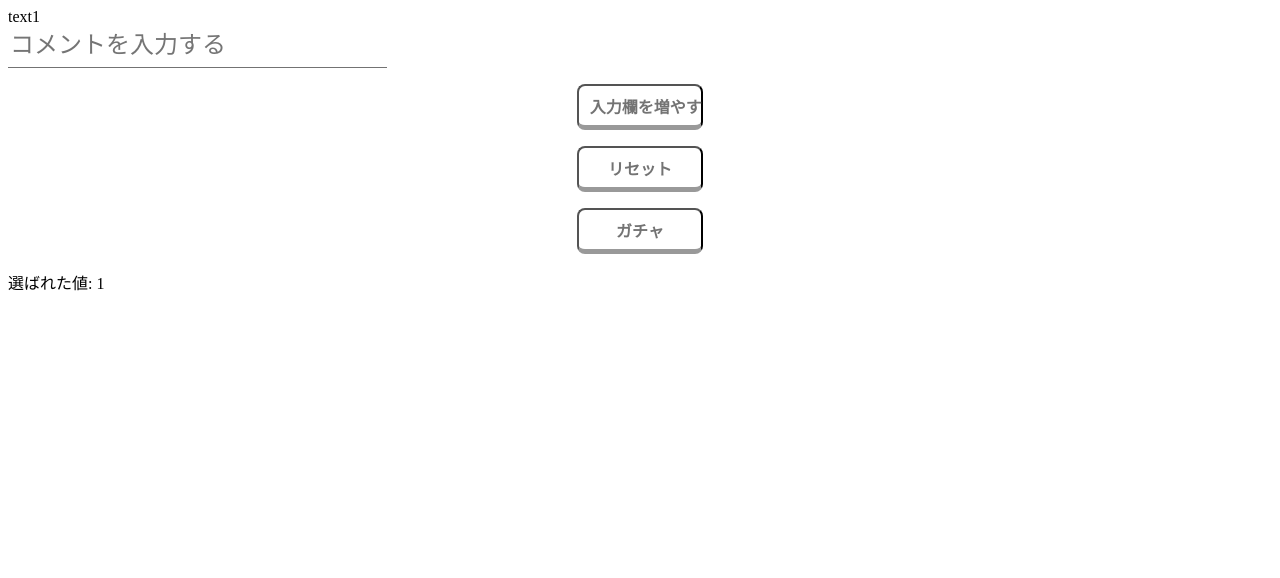
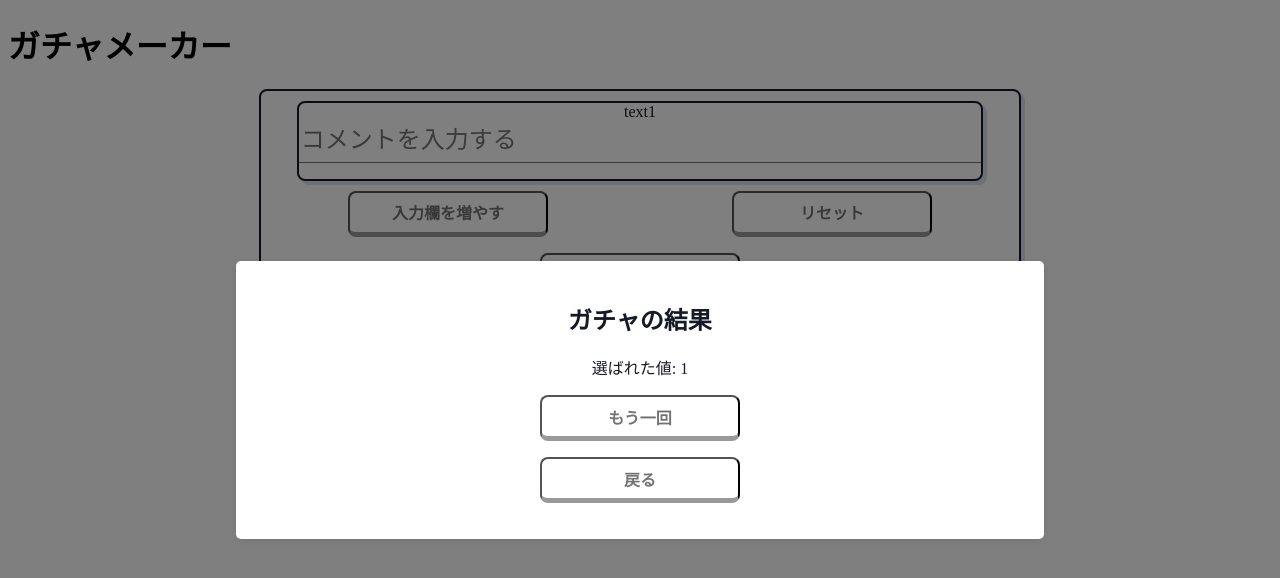
Before and after one commit to arp-a-onishi/Random-PickUp, a Next.js app: page / in a window 1280 px wide. Both pictures are taken after a click on the button "ガチャ". Shown: the top 578 px of the page. Built offline with nearby package versions, Linux system fonts and the light colour scheme.

Commit message:
ガチャ結果をモーダルに出力

```diff
--- a/src/common/InputField.tsx
+++ b/src/common/InputField.tsx
@@ -9,9 +9,16 @@ interface InputFieldProps {
 
 // スタイルを定義
 const InputWrapper = styled('div', {
-  maxWidth: '30%',
+  maxWidth: '90%',
   display: 'flex',
   flexDirection: 'column',
+  margin: '10px auto',
+  border: '2px solid $onSurface',
+  borderRadius: '8px',
+  boxShadow: '4px 4px 0 #dae1ee',
+  '&:active': {
+    outline: '4px solid #0066ff46',
+  },
 });
 
 const InputLabel = styled('label', {
--- /dev/null
+++ b/src/common/Modal.tsx
@@ -0,0 +1,56 @@
+import React from 'react';
+import Button from './button';
+
+interface ModalProps {
+  isOpen: boolean;
+  onClose: () => void;
+  onRetry: () => void;
+  result: string | null; // 結果を受け取る
+}
+
+const Modal: React.FC<ModalProps> = ({ isOpen, onClose, onRetry, result }) => {
+  if (!isOpen) {
+    return null; // モーダルがオープンでないときは何も表示しない
+  }
+
+  const handleOverlayClick = (e: React.MouseEvent) => {
+    // クリックされた要素がモーダル内でない場合にモーダルを閉じる
+    if (e.target === e.currentTarget) {
+      onClose();
+    }
+  };
+
+  return (
+    <div style={modalStyles.overlay} onClick={handleOverlayClick}>
+      <div style={modalStyles.modal}>
+        <h2>ガチャの結果</h2>
+        <p>選ばれた値: {result}</p>
+        <Button onClick={onRetry} label='もう一回'></Button>
+        <Button onClick={onClose} label='戻る'></Button>
+      </div>
+    </div>
+  );
+};
+
+const modalStyles = {
+  overlay: {
+    position: 'fixed' as 'fixed',
+    top: 0,
+    left: 0,
+    right: 0,
+    bottom: 0,
+    backgroundColor: 'rgba(0, 0, 0, 0.5)',
+    display: 'flex',
+    justifyContent: 'center',
+    alignItems: 'center',
+  } as React.CSSProperties,
+  modal: {
+    backgroundColor: 'white',
+    width: '60%',
+    padding: '20px',
+    borderRadius: '5px',
+    boxShadow: '0 2px 10px rgba(0, 0, 0, 0.1)',
+  } as React.CSSProperties,
+};
+
+export default Modal;
--- a/src/common/button.tsx
+++ b/src/common/button.tsx
@@ -16,10 +16,11 @@ const StyledButton = styled('button', {
   height: '46px',
   maxWidth: '250px',
   padding: '5px 11px',
+  minWidth: '200px',
   width: '10%',
   color: '$secondary',
   background: '$gray3',
-  fontSize: '$2',
+  fontSize: '$3',
   whiteSpace: 'nowrap preserve',
   textDecoration: 'none',
   fontFamily: '$body',
@@ -33,6 +34,7 @@ const StyledButton = styled('button', {
     cursor: 'pointer',
     borderBottom: 'solid 2px #999',
     transform: 'translateY(3px)',
+    transition: '0.3s',
   },
 });
 
--- /dev/null
+++ b/src/compornent/ButtonField.tsx
@@ -0,0 +1,18 @@
+import React from 'react';
+import Button from '../common/button';
+
+interface ButtonFieldProps {
+  onAddInput: () => void;
+  onReset: () => void;
+}
+
+const ButtonField: React.FC<ButtonFieldProps> = ({ onAddInput, onReset }) => {
+  return (
+    <div style={{ display: 'flex', gap: '10px' }}>
+      <Button onClick={onAddInput} label='入力欄を増やす' />
+      <Button onClick={onReset} label='リセット' />
+    </div>
+  );
+};
+
+export default ButtonField;
--- /dev/null
+++ b/src/compornent/Home.tsx
@@ -0,0 +1,70 @@
+import React, { useState, useEffect } from 'react';
+import { styled } from '../../stitches.config';
+import InputField from '../common/InputField';
+import ButtonField from '../compornent/ButtonField';
+import Modal from '../common/Modal';
+import Button from '../common/button';
+
+const Home = () => {
+  const HomeWrapper = styled('div', {
+    width: '60%',
+    minWidth: '428px',
+    margin: '0 auto',
+    color: '$onSurface',
+    textAlign: 'center',
+    background: '$background',
+    border: '2px solid $onSurface',
+    borderRadius: '8px',
+    boxShadow: '4px 4px 0 #dae1ee',
+    animation: 'pop 0.2s ease-in-out 1',
+  });
+
+  useEffect(() => {}, []);
+
+  const [inputs, setInputs] = useState<string[]>(['']); // 初期値として1つの空の入力を設定
+  const [selectedValue, setSelectedValue] = useState<string | null>(null); // ランダムに選ばれた値を保持
+  const [isModalOpen, setIsModalOpen] = useState(false); // モーダルの表示状態を管理
+
+  const handleInputChange = (index: number, value: string) => {
+    const newInputs = [...inputs];
+    newInputs[index] = value;
+    setInputs(newInputs);
+  };
+
+  const addInputField = () => {
+    setInputs([...inputs, '']); // 新しい空の入力を追加
+  };
+
+  const resetInputs = () => {
+    setInputs(['']); // 初期状態にリセット
+    setSelectedValue(null); // 選ばれた値もリセット
+  };
+
+  const handleGacha = () => {
+    const filledInputs = inputs.map((input, index) => input.trim() || (index + 1).toString());
+    const randomValue = filledInputs[Math.floor(Math.random() * filledInputs.length)];
+    setSelectedValue(randomValue); // ランダムな値を選択
+    setIsModalOpen(true); // モーダルをオープン
+  };
+
+  const handleCloseModal = () => {
+    setIsModalOpen(false); // モーダルを閉じる
+  };
+
+  const handleRetry = () => {
+    handleGacha(); // もう一回ガチャを実行
+  };
+
+  return (
+    <HomeWrapper>
+      {inputs.map((input, index) => (
+        <InputField key={index} value={input} onChange={(value) => handleInputChange(index, value)} index={index} />
+      ))}
+      <ButtonField onAddInput={addInputField} onReset={resetInputs} />
+      <Button onClick={handleGacha} label='ガチャ' />
+      <Modal isOpen={isModalOpen} onClose={handleCloseModal} onRetry={handleRetry} result={selectedValue} />
+    </HomeWrapper>
+  );
+};
+
+export default Home;
--- a/src/pages/index.tsx
+++ b/src/pages/index.tsx
@@ -1,46 +1,13 @@
 import React, { useState, useEffect } from 'react';
-import InputField from '../common/InputField';
-import { styled } from '../../stitches.config';
-import Button from '../common/button';
+import Home from '../compornent/Home';
 
-const Home = () => {
-  useEffect(() => {}, []);
-
-  const [inputs, setInputs] = useState<string[]>(['']); // 初期値として1つの空の入力を設定
-  const [selectedValue, setSelectedValue] = useState<string | null>(null); // ランダムに選ばれた値を保持
-
-  const handleInputChange = (index: number, value: string) => {
-    const newInputs = [...inputs];
-    newInputs[index] = value;
-    setInputs(newInputs);
-  };
-
-  const addInputField = () => {
-    setInputs([...inputs, '']); // 新しい空の入力を追加
-  };
-
-  const resetInputs = () => {
-    setInputs(['']); // 初期状態にリセット
-    setSelectedValue(null); // 選ばれた値もリセット
-  };
-
-  const handleGacha = () => {
-    const filledInputs = inputs.map((input, index) => input.trim() || (index + 1).toString());
-    const randomValue = filledInputs[Math.floor(Math.random() * filledInputs.length)];
-    setSelectedValue(randomValue); // ランダムな値を選択
-  };
-
+const App: React.FC = () => {
   return (
     <div>
-      {inputs.map((input, index) => (
-        <InputField key={index} value={input} onChange={(value) => handleInputChange(index, value)} index={index} />
-      ))}
-      <Button onClick={addInputField} label='入力欄を増やす' />
-      <Button onClick={resetInputs} label='リセット' />
-      <Button onClick={handleGacha} label='ガチャ' />
-      {selectedValue && <div>選ばれた値: {selectedValue}</div>}
+      <h1>ガチャメーカー</h1>
+      <Home></Home>{' '}
     </div>
   );
 };
 
-export default Home;
+export default App;
--- a/stitches.config.ts
+++ b/stitches.config.ts
@@ -1,5 +1,4 @@
 import { createStitches } from '@stitches/react';
-import { text } from 'stream/consumers';
 
 export const { styled, css, globalCss, keyframes, getCssText, theme } = createStitches({
   theme: {
@@ -8,20 +7,16 @@ export const { styled, css, globalCss, keyframes, getCssText, theme } = createSt
       secondary: '#737373',
       onSurface: '#171926',
       toggleBtnColor: '#171926',
-      ToggleBtn: '#dfaf3e',
-      TtoggleBtnBg: '#e4e8f0',
-      DefaultBtnColor: '#9a0000',
+      toggleBtn: '#dfaf3e',
+      toggleBtnBg: '#e4e8f0',
+      defaultBtnColor: '#9a0000',
       primaryBtnBg: 'linear-gradient(45deg, #b51409 0%, #efae2d 50%, #46b4ab 100%)',
       secondaryBtnBg: 'linear-gradient(90deg, #efae2d 0%, #d9d9d9 100%)',
-      HintBg: 'linear-gradient(45deg, #b51409 0%, #efae2d 50%, #46b4ab 100%)',
+      hintBg: 'linear-gradient(45deg, #b51409 0%, #efae2d 50%, #46b4ab 100%)',
       textLink: '#9a0000',
+      textOnColor: '#ffffff',
+      background: '#ffffff',
       borderColor: '#dae1ee',
-      border: '2px solid  #dae1ee',
-      boxShadowLg: '4px 4px 0  #dae1ee',
-      boxShadowSm: '2px 2px 0  #dae1ee',
-      boxShadowInset: 'inset 4px 4px 0  #dae1ee',
-      boxShadowInsetSm: 'inset 2px 2px 0  #dae1ee',
-      borderRadiusFull: '625rem',
       sky: '#00a4fd',
       blue: '#0d20fc',
       teal: '#46b4ab',
```
Also changed, not shown: public/bgImage.jpg (added), 1 other file (tests, documents, lock files or other folders).
